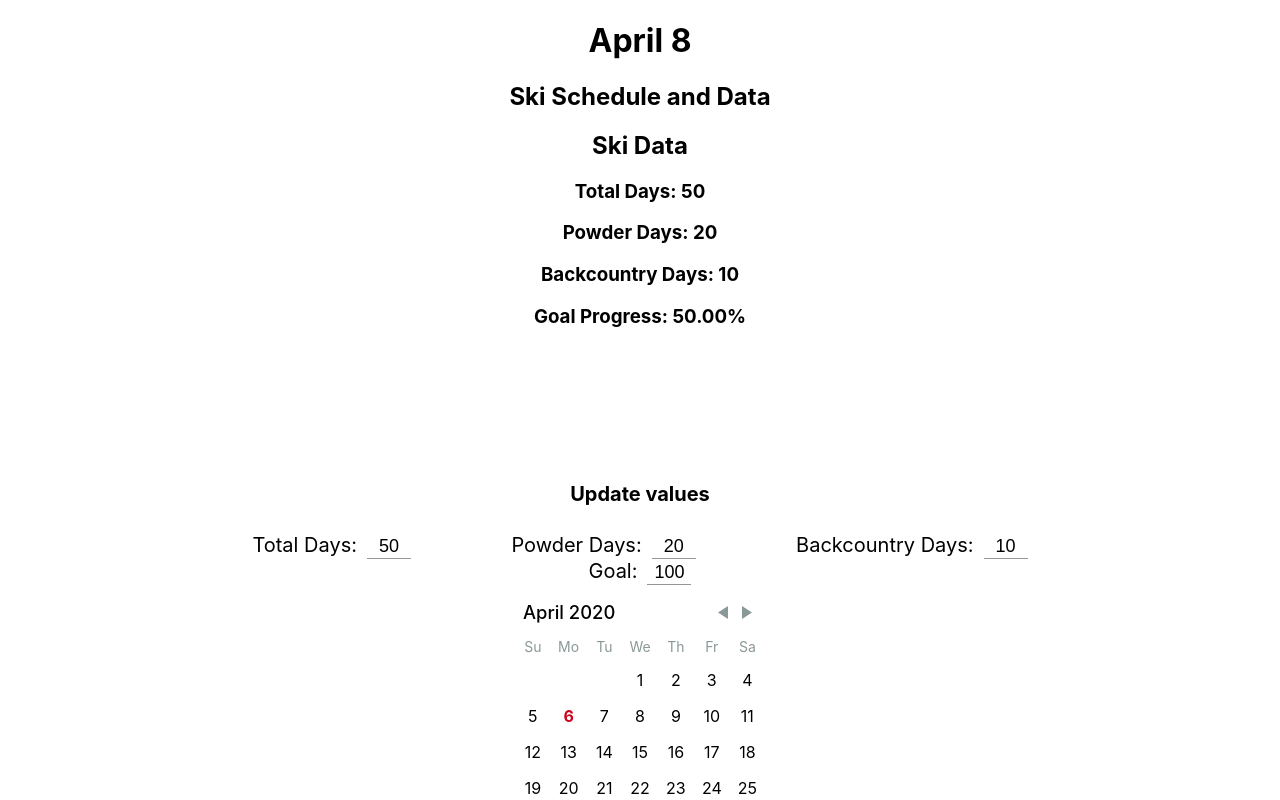
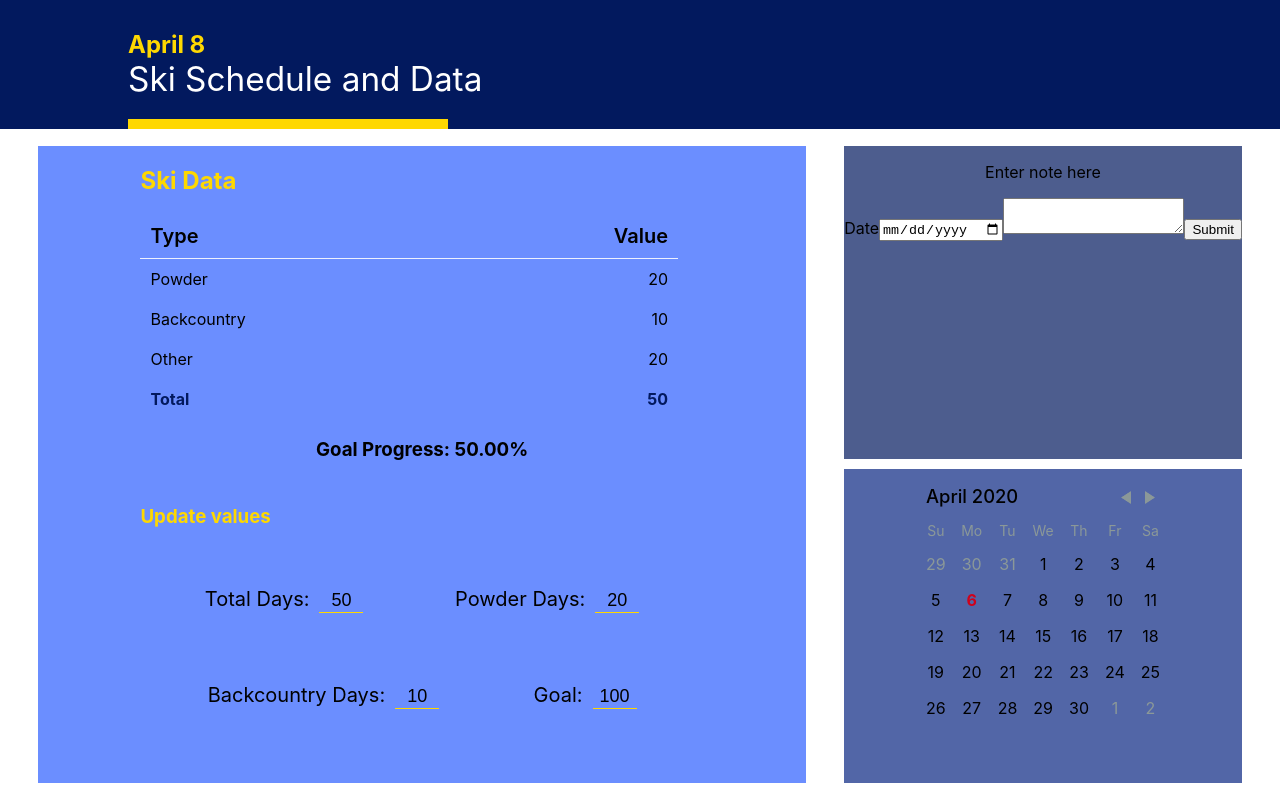
Before and after one commit to imanipaul/ski-schedule, a React (Create React App) app: page / in a window 1280 px wide. Shown: the top 800 px of the page. Built offline with nearby package versions, Linux system fonts and the light colour scheme.

Commit message:
Finish styles for stats

```diff
--- a/src/App.js
+++ b/src/App.js
@@ -11,10 +11,17 @@ function App() {
   return (
     <div className="App">
       <Header />
+      <div className = 'content'>
+
       <Stats />
 
+      <div className = 'subcontent'>
+
+      <Notes />
+
       <Calendar />
-      <Notes />
+      </div>
+      </div>
 
     </div>
   );
--- a/src/App.scss
+++ b/src/App.scss
@@ -1,23 +1,180 @@
+html {
+  height: 100%;
+}
+
 .App {
   text-align: center;
+  display: flex;
+  flex-direction: column;
+  width: 100vw;
+  height: 100vh;
+
 
   // Header styles
 
-  // Stats styles
-
-  .update {
-    margin-top: 10vw;
+  .header {
     width: 100vw;
     display: flex;
     flex-direction: column;
+    align-items: flex-start;
+    justify-content: flex-end;
+    height: 12vw;
+    background-color: #02195E;
+
+    h1 {
+      margin: 0px;
+      font-size: 18pt;
+      color: #FED801;
+
+    }
+
+    h2 {
+      margin: 0px;
+      color: white;
+      font-weight: normal;
+      font-size: 25pt;
+      // letter-spacing: .1rem;
+    }
+
+    div {
+      margin-left: 10vw;
+    }
+
+    div:first-of-type {
+      text-align: left;
+      padding-bottom: 20px;
+    }
+
+    .line {
+      height: 10px;
+      width: 10px;
+      background-color: #FED801;
+      width: 25vw;
+    }
+  }
+
+  .content {
+    display: flex;
+    flex-direction: row;
+    justify-content: space-evenly;
     align-items: center;
+    height: 100%;
+
+    .subcontent {
+      display: flex;
+      flex-direction: column;
+      align-items: center;
+      justify-content: center;
+      // width: 100%;
+      height: 95%;
+
+      //Notes styles
+
+      .note {
+        background-color: rgba(2, 25, 94, 0.7);
+        width:100%;
+        flex:1;
+        margin-bottom: 10px;
+      }
+
+      .calendar {
+        background-color: rgba(9, 37, 130, 0.7);
+        width:100%;
+        flex: 1
+
+      }
+
+    }
+
+    // Stats styles
+
+  .stats {
+
+    background-color: rgba(45, 94, 255, 0.7);
+    width: 60%;
+    height: 95%;
+    display: flex;
+    flex-direction: column;
+
+    h2 {
+      color: #FED801;
+      margin-left: 8vw;
+      text-align: left;
+    }
+
+    table {
+      width: 70%;
+      border-collapse: collapse;
+      text-align: left;
+      margin-left: 8vw;
+
+
+      thead {
+        border-bottom: 1px solid rgba(255, 255, 255, 0.658);
+        font-size: 15pt;
+        th:last-of-type{
+          text-align: right;
+
+        }
+
+        th {
+          font-weight: 600;
+
+        }
+      }
+
+      th, td {
+        vertical-align: middle;
+        padding: 10px;
+      }
+
+
+
+      tr:hover {
+        background-color: rgba(254, 216, 1, 0.575)
+      }
+
+      tr {
+        td:last-of-type{
+          text-align: right;
+        }
+        td {
+          // font-weight: 400;
+        }
+      }
+
+      tfoot {
+        color:rgb(2, 25, 94);
+        // color: #2D5EFF;
+        font-weight: bold;
+        td:last-of-type{
+          text-align: right;
+
+        }
+      }
+
+    }
+
 
     h4 {
-      font-size: 20px;
+      font-size: 14pt;
+      text-align: left;
+      // width: 100%;
+      margin-left: 8vw;
+      color: #FED801;
     }
+    .update {
+      // margin-top: 10vw;
+      // width: 100vw;
+      display: flex;
+      flex-direction: column;
+      align-items: center;
+      height: 30%;
+
 
       .data-values {
         width: 70%;
+        height: 100%;
         display: flex;
         flex-direction: row;
         align-items: center;
@@ -30,10 +187,11 @@
         }
         input {
           border: none;
-        border-bottom: 1px solid rgb(150, 150, 150);
+          border-bottom: 1px solid #FED801;
           text-align: center;
           width: 40px;
           font-size: 18px;
+          background-color: transparent;;
         }
 
         input[type="number"] {
@@ -53,3 +211,10 @@
       }
     }
   }
+  }
+
+
+
+
+
+}
--- a/src/Calendar.js
+++ b/src/Calendar.js
@@ -17,9 +17,9 @@ export default function Example() {
       color: '#ffc107',
       backgroundColor: '#fffdee',
     },
-    outside: {
-      backgroundColor: 'white',
-    },
+    // outside: {
+    //   // backgroundColor: 'white',
+    // },
     selected: {
         backgroundColor: 'purple',
     }
@@ -32,14 +32,18 @@ export default function Example() {
   }
 
   return (
+    <section className = 'calendar'>
+
       <DayPicker
       //   month={new Date(2020, 3)}
       //   modifiers={modifiers}
         modifiersStyles={modifiersStyles}
       selectedDays={selectedDays}
       onDayClick={handleDayClick}
+      showOutsideDays
 
       />
+    </section>
   );
 }
 
--- a/src/Header.js
+++ b/src/Header.js
@@ -4,8 +4,16 @@ export default function Header () {
     return (
         <header className = 'header'>
 
+            <div>
             <h1>April 8</h1>
             <h2>Ski Schedule and Data</h2>
+
+            </div>
+
+            <div className = 'line'>
+
+            </div>
+
         </header>
     )
 
--- a/src/Stats.js
+++ b/src/Stats.js
@@ -11,6 +11,7 @@ export default function Stats() {
       });
 
       const [goalProgress, setGoalProgress] = useState(0);
+      const [other, setOther] = useState(0);
 
       const getPercent = (decimal) => {
         const val = (decimal * 100).toFixed(2);
@@ -24,26 +25,66 @@ export default function Stats() {
       const handleChange = (e) => {
         setSkiData({
           ...skiData,
-          [e.target.name]: e.target.value,
+          [e.target.name]: parseInt(e.target.value),
         });
       };
 
       useEffect(() => {
         setGoalProgress(calcGoalProgress(skiData.total, skiData.goal));
+        let extraDays = skiData.total - (skiData.powder + skiData.backcountry)
+        console.log('total', skiData.total)
+        console.log('powder', skiData.powder)
+        console.log('backcountry', skiData.backcountry)
+        console.log('extra days', extraDays)
+
+        setOther(skiData.total - (skiData.powder + skiData.backcountry));
       }, [skiData]);
 
       return (
-          <>
+          <section className = 'stats'>
         <h2>Ski Data</h2>
-        <section>
+
+        <table>
+          <thead>
+            <tr>
+            <th>Type</th>
+            <th>Value</th>
+
+            </tr>
+          </thead>
+          <tbody>
+
+          <tr>
+            <td>Powder</td>
+            <td>{skiData.powder}</td>
+          </tr>
+          <tr>
+            <td>Backcountry</td>
+            <td>{skiData.backcountry}</td>
+          </tr>
+          <tr>
+            <td>Other</td>
+            <td>{other}</td>
+          </tr>
+          </tbody>
+          <tfoot>
+            <tr>
+
+            <td>Total</td>
+            <td>{skiData.total}</td>
+            </tr>
+          </tfoot>
+        </table>
+          <h3>Goal Progress: {goalProgress}</h3>
+
+        {/* <div>
           <h3>Total Days: {skiData.total}</h3>
           <h3>Powder Days: {skiData.powder}</h3>
           <h3>Backcountry Days: {skiData.backcountry}</h3>
-          <h3>Goal Progress: {goalProgress}</h3>
-        </section>
+        </div> */}
 
-        <section className="update">
           <h4>Update values</h4>
+        <div className="update">
           <div className="data-values">
             <div>
               <label>Total Days:</label>
@@ -89,7 +130,7 @@ export default function Stats() {
               ></input>
             </div>
           </div>
+        </div>
         </section>
-        </>
       )
 }
```
Lines whose indentation alone changed are shown as unchanged.
